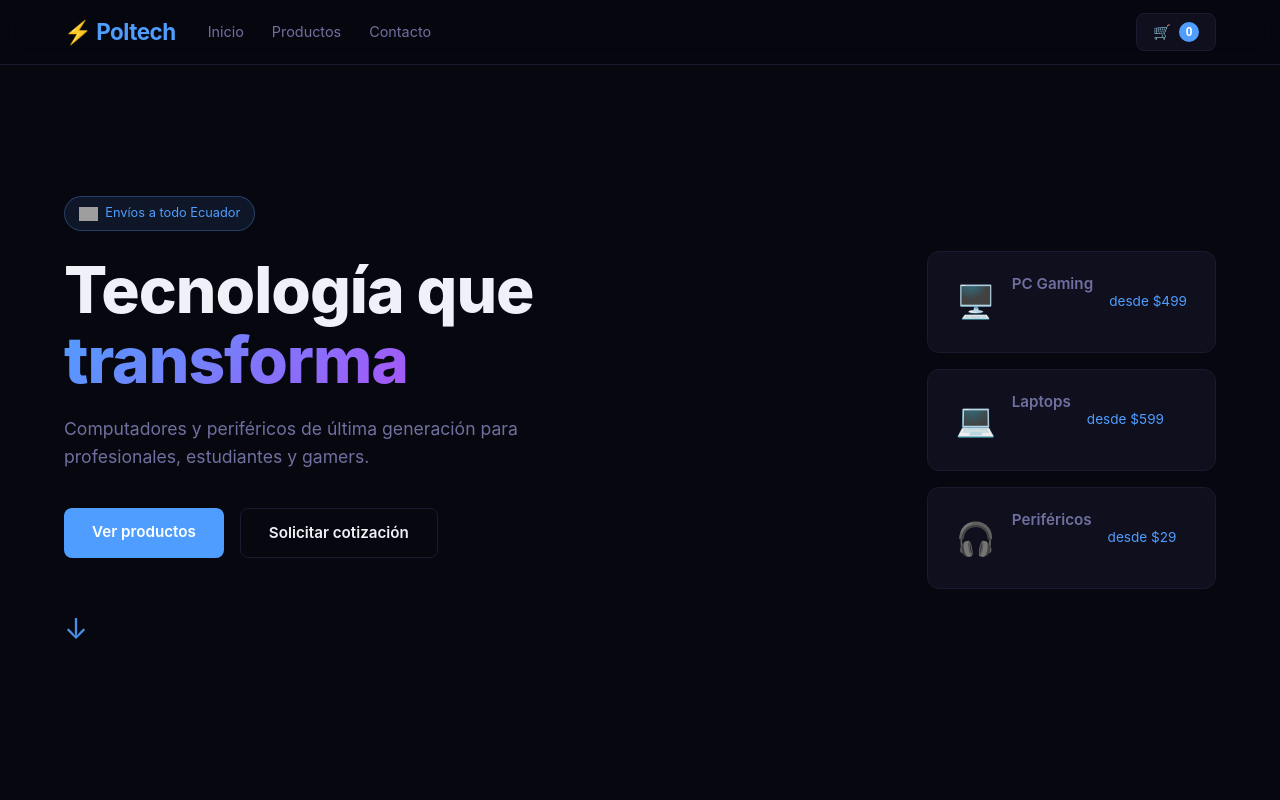
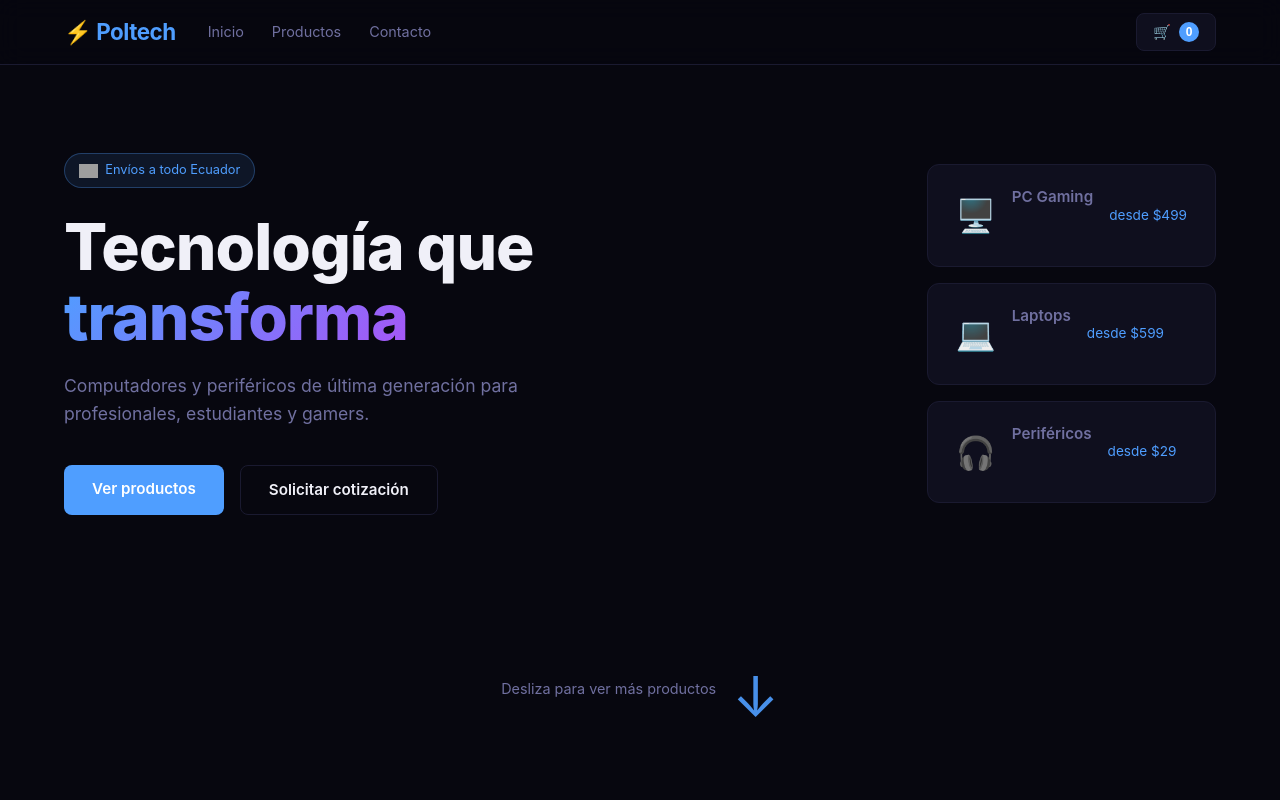
Before and after one commit to ThePol99/poltech-web, a website: page public/index.html in a window 1280 px wide. Shown: the top 800 px of the page. Drawn offline with Linux system fonts and the light colour scheme; grey boxes are pictures that could not be loaded.

Commit message:
Flecha centrada grande, texto scroll, links blancos contacto

```diff
--- a/public/index.html
+++ b/public/index.html
@@ -33,7 +33,6 @@
         <a href="#productos" class="btn-primary">Ver productos</a>
         <a href="#contacto" class="btn-secondary">Solicitar cotización</a>
       </div>
-      <a href="#productos" class="scroll-arrow" aria-label="Bajar">&#8595;</a>
     </div>
     <div class="hero-visual">
       <div class="hero-card">
@@ -51,6 +50,10 @@
         <p>Periféricos</p>
         <span>desde $29</span>
       </div>
+    </div>
+    <div class="scroll-indicator">
+      <span>Desliza para ver más productos</span>
+      <a href="#productos" class="scroll-arrow" aria-label="Bajar">&#8595;</a>
     </div>
   </section>
 
@@ -77,8 +80,8 @@
         <h2>¿Listo para <span class="highlight">cotizar</span>?</h2>
         <p>Cuéntanos lo que necesitas y te respondemos en menos de 24 horas con la mejor oferta personalizada.</p>
         <div class="info-list">
-          <div class="info-item">📧 <a id="mailto-link" href="mailto:e1751203728@uisrael.edu.ec?subject=Consulta%20de%20productos%20-%20Poltech&body=Hola%20equipo%20Poltech%2C%0A%0AEstoy%20interesado%20en%20sus%20productos.%0A%0ANombre%3A%20%0ATel%C3%A9fono%3A%20" style="color:inherit">e1751203728@uisrael.edu.ec</a></div>
-          <div class="info-item">📞 <a href="https://wa.me/593963939624?text=Hola%20equipo%20Poltech%2C%20estoy%20interesado%20en%20sus%20productos." target="_blank" style="color:inherit">+593 963 939 624</a></div>
+          <div class="info-item">📧 <a id="mailto-link" href="mailto:e1751203728@uisrael.edu.ec?subject=Consulta%20de%20productos%20-%20Poltech&body=Hola%20equipo%20Poltech%2C%0A%0AEstoy%20interesado%20en%20sus%20productos.%0A%0ANombre%3A%20%0ATel%C3%A9fono%3A%20">e1751203728@uisrael.edu.ec</a></div>
+          <div class="info-item">📞 <a href="https://wa.me/593963939624?text=Hola%20equipo%20Poltech%2C%20estoy%20interesado%20en%20sus%20productos." target="_blank">+593 963 939 624</a></div>
           <div class="info-item">📍 <span>Quito, Ecuador</span></div>
           <div class="info-item">🕐 <span>Lun–Vie 8:00–18:00</span></div>
         </div>
--- a/public/style.css
+++ b/public/style.css
@@ -103,12 +103,24 @@ a { text-decoration: none; color: inherit; }
 /* ── HERO ── */
 .hero {
   min-height: 100vh;
-  padding: 120px 24px 80px;
+  padding: 120px 24px 40px;
   max-width: 1200px;
   margin: 0 auto;
   display: flex;
   align-items: center;
   gap: 60px;
+  flex-wrap: wrap;
+}
+
+.scroll-indicator {
+  width: 100%;
+  display: flex;
+  align-items: center;
+  justify-content: center;
+  gap: 16px;
+  padding: 20px 0 10px;
+  color: var(--text-muted);
+  font-size: 0.9rem;
 }
 
 .hero-content { flex: 1; }
@@ -150,8 +162,8 @@ a { text-decoration: none; color: inherit; }
 
 .scroll-arrow {
   display: inline-block;
-  margin-top: 40px;
-  font-size: 1.8rem;
+  font-size: 3.5rem;
+  line-height: 1;
   color: var(--primary);
   animation: bounce 1.4s infinite;
   text-decoration: none;
```
